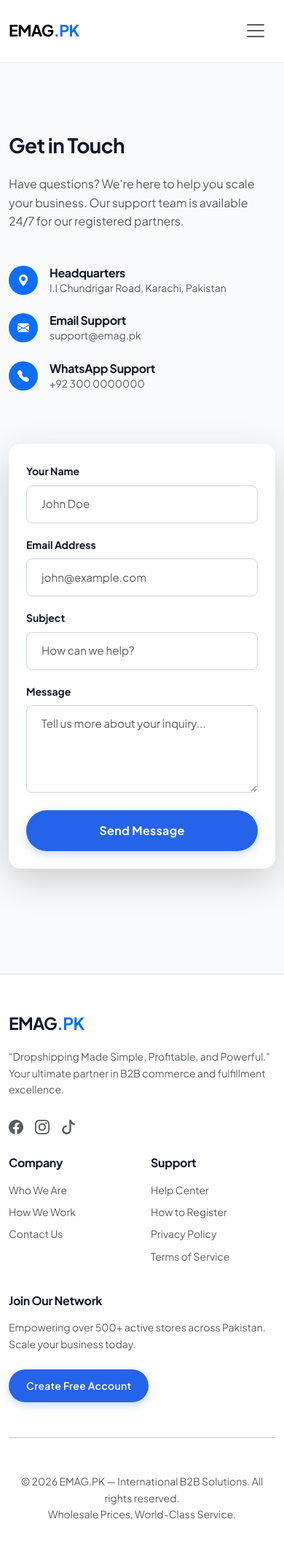
After one commit to lemukarram/B-2-B-eCommerce-Dropshipping, a PHP site: page /contact in a window 390 px wide. The commit adds this page. Shown: the whole page at 73% size. Run offline with PHP 8.4, Linux system fonts and the light colour scheme.

Commit message:
Fix order form persistence, update phone validation regex, add premium static pages, and integrate motivational slogans

```diff
--- a/src/app/Controllers/AuthController.php
+++ b/src/app/Controllers/AuthController.php
@@ -89,10 +89,12 @@ class AuthController
             Response::abort(403, 'Registration is currently closed.');
         }
 
+        $phoneRegex = '/^((\+92)|(0092)|(92)|(0))? ?3[0-9]{2} ?[0-9]{7}$/';
+
         $v = new Validator($request->all(), [
             'name'          => 'required|max:150',
             'email'         => 'required|email|max:255',
-            'phone'         => 'required|regex:/^03[0-9]{9}$/',
+            'phone'         => 'required|regex:' . $phoneRegex,
             'business_name' => 'required|max:200',
             'password'      => 'required|min:8|confirmed',
         ]);
--- /dev/null
+++ b/src/app/Controllers/StaticPageController.php
@@ -0,0 +1,46 @@
+<?php
+
+declare(strict_types=1);
+
+namespace App\Controllers;
+
+use Core\Request;
+use Core\View;
+
+class StaticPageController
+{
+    public function terms(Request $request): void
+    {
+        View::render('guest/pages/terms', ['pageTitle' => 'Terms & Conditions'], 'guest');
+    }
+
+    public function privacy(Request $request): void
+    {
+        View::render('guest/pages/privacy', ['pageTitle' => 'Privacy Policy'], 'guest');
+    }
+
+    public function about(Request $request): void
+    {
+        View::render('guest/pages/about', ['pageTitle' => 'Who We Are'], 'guest');
+    }
+
+    public function howItWorks(Request $request): void
+    {
+        View::render('guest/pages/how_it_works', ['pageTitle' => 'How We Work'], 'guest');
+    }
+
+    public function howToRegister(Request $request): void
+    {
+        View::render('guest/pages/how_to_register', ['pageTitle' => 'How to Register'], 'guest');
+    }
+
+    public function faqs(Request $request): void
+    {
+        View::render('guest/pages/faqs', ['pageTitle' => 'Frequently Asked Questions'], 'guest');
+    }
+
+    public function contact(Request $request): void
+    {
+        View::render('guest/pages/contact', ['pageTitle' => 'Contact Us'], 'guest');
+    }
+}
--- a/src/routes.php
+++ b/src/routes.php
@@ -37,6 +37,13 @@ $router->get( '/logout',           [AuthController::class, 'logout'],       ['au
 
 // ── Guest / Public ─────────────────────────────────────────────────────────
 $router->get('/',                          [HomeController::class,    'index'],   []);
+$router->get('/terms',                    [App\Controllers\StaticPageController::class, 'terms']);
+$router->get('/privacy',                  [App\Controllers\StaticPageController::class, 'privacy']);
+$router->get('/about',                    [App\Controllers\StaticPageController::class, 'about']);
+$router->get('/how-it-works',             [App\Controllers\StaticPageController::class, 'howItWorks']);
+$router->get('/how-to-register',          [App\Controllers\StaticPageController::class, 'howToRegister']);
+$router->get('/faqs',                     [App\Controllers\StaticPageController::class, 'faqs']);
+$router->get('/contact',                  [App\Controllers\StaticPageController::class, 'contact']);
 $router->get('/categories',                [GuestCategory::class,     'index'],   []);
 $router->get('/categories/:slug',          [GuestCategory::class,     'show'],    []);
 $router->get('/products',                  [GuestProduct::class,      'index'],   []);
--- /dev/null
+++ b/src/views/guest/pages/contact.php
@@ -0,0 +1,68 @@
+<div class="row">
+    <div class="col-lg-10 mx-auto py-5 animate-fade-in">
+        <div class="row g-5 align-items-center">
+            <div class="col-md-5">
+                <h1 class="fw-bold mb-4">Get in Touch</h1>
+                <p class="text-muted mb-5">Have questions? We're here to help you scale your business. Our support team is available 24/7 for our registered partners.</p>
+
+                <div class="d-flex mb-4">
+                    <div class="bg-primary text-white rounded-circle p-2 me-3 d-flex align-items-center justify-content-center" style="width: 40px; height: 40px;">
+                        <i class="bi bi-geo-alt-fill"></i>
+                    </div>
+                    <div>
+                        <h6 class="fw-bold mb-0">Headquarters</h6>
+                        <p class="small text-muted mb-0">I.I Chundrigar Road, Karachi, Pakistan</p>
+                    </div>
+                </div>
+
+                <div class="d-flex mb-4">
+                    <div class="bg-primary text-white rounded-circle p-2 me-3 d-flex align-items-center justify-content-center" style="width: 40px; height: 40px;">
+                        <i class="bi bi-envelope-fill"></i>
+                    </div>
+                    <div>
+                        <h6 class="fw-bold mb-0">Email Support</h6>
+                        <p class="small text-muted mb-0">support@emag.pk</p>
+                    </div>
+                </div>
+
+                <div class="d-flex mb-4">
+                    <div class="bg-primary text-white rounded-circle p-2 me-3 d-flex align-items-center justify-content-center" style="width: 40px; height: 40px;">
+                        <i class="bi bi-telephone-fill"></i>
+                    </div>
+                    <div>
+                        <h6 class="fw-bold mb-0">WhatsApp Support</h6>
+                        <p class="small text-muted mb-0">+92 300 0000000</p>
+                    </div>
+                </div>
+            </div>
+
+            <div class="col-md-7">
+                <div class="card border-0 shadow-lg rounded-4 p-4 p-lg-5">
+                    <form action="#" method="POST">
+                        <div class="row g-3">
+                            <div class="col-md-6">
+                                <label class="form-label small fw-bold">Your Name</label>
+                                <input type="text" class="form-control" placeholder="John Doe">
+                            </div>
+                            <div class="col-md-6">
+                                <label class="form-label small fw-bold">Email Address</label>
+                                <input type="email" class="form-control" placeholder="john@example.com">
+                            </div>
+                            <div class="col-12">
+                                <label class="form-label small fw-bold">Subject</label>
+                                <input type="text" class="form-control" placeholder="How can we help?">
+                            </div>
+                            <div class="col-12">
+                                <label class="form-label small fw-bold">Message</label>
+                                <textarea class="form-control" rows="4" placeholder="Tell us more about your inquiry..."></textarea>
+                            </div>
+                            <div class="col-12 mt-4">
+                                <button type="submit" class="btn btn-primary w-100 py-3 rounded-pill fw-bold">Send Message</button>
+                            </div>
+                        </div>
+                    </form>
+                </div>
+            </div>
+        </div>
+    </div>
+</div>
--- a/src/views/layouts/guest.php
+++ b/src/views/layouts/guest.php
@@ -39,13 +39,46 @@
 
 <footer class="bg-white border-top py-5 mt-5">
     <div class="container">
+        <div class="row">
+            <div class="col-lg-4 mb-4 mb-lg-0">
+                <a class="navbar-brand fw-bold fs-3 mb-3 d-inline-block" href="/">EMAG<span class="text-primary">.PK</span></a>
+                <p class="text-muted small mb-4 pe-lg-5">"Dropshipping Made Simple, Profitable, and Powerful." Your ultimate partner in B2B commerce and fulfillment excellence.</p>
+                <div class="d-flex gap-3">
+                    <a href="#" class="text-muted fs-5"><i class="bi bi-facebook"></i></a>
+                    <a href="#" class="text-muted fs-5"><i class="bi bi-instagram"></i></a>
+                    <a href="#" class="text-muted fs-5"><i class="bi bi-tiktok"></i></a>
+                </div>
+            </div>
+            <div class="col-6 col-lg-2 mb-4 mb-lg-0">
+                <h6 class="fw-bold mb-3">Company</h6>
+                <ul class="list-unstyled small">
+                    <li class="mb-2"><a href="/about" class="text-decoration-none text-muted">Who We Are</a></li>
+                    <li class="mb-2"><a href="/how-it-works" class="text-decoration-none text-muted">How We Work</a></li>
+                    <li class="mb-2"><a href="/contact" class="text-decoration-none text-muted">Contact Us</a></li>
+                </ul>
+            </div>
+            <div class="col-6 col-lg-2 mb-4 mb-lg-0">
+                <h6 class="fw-bold mb-3">Support</h6>
+                <ul class="list-unstyled small">
+                    <li class="mb-2"><a href="/faqs" class="text-decoration-none text-muted">Help Center</a></li>
+                    <li class="mb-2"><a href="/how-to-register" class="text-decoration-none text-muted">How to Register</a></li>
+                    <li class="mb-2"><a href="/privacy" class="text-decoration-none text-muted">Privacy Policy</a></li>
+                    <li class="mb-2"><a href="/terms" class="text-decoration-none text-muted">Terms of Service</a></li>
+                </ul>
+            </div>
+            <div class="col-lg-4">
+                <h6 class="fw-bold mb-3">Join Our Network</h6>
+                <p class="small text-muted mb-4">Empowering over 500+ active stores across Pakistan. Scale your business today.</p>
+                <a href="/register" class="btn btn-primary btn-sm rounded-pill px-4">Create Free Account</a>
+            </div>
+        </div>
+        <hr class="my-5 opacity-5">
         <div class="row align-items-center">
-            <div class="col-md-6 text-center text-md-start mb-3 mb-md-0">
-                <a class="navbar-brand fw-bold fs-4 mb-2 d-inline-block" href="/">EMAG<span class="text-primary">.PK</span></a>
-                <p class="text-muted small mb-0">The ultimate B2B dropshipping platform for sellers and stores.</p>
+            <div class="col-md-6 text-center text-md-start">
+                <p class="mb-0 text-muted small">&copy; <?= date('Y') ?> EMAG.PK — International B2B Solutions. All rights reserved.</p>
             </div>
             <div class="col-md-6 text-center text-md-end">
-                <p class="mb-0 text-muted">&copy; <?= date('Y') ?> EMAG.PK. All rights reserved.</p>
+                <p class="mb-0 text-muted small">Wholesale Prices, World-Class Service.</p>
             </div>
         </div>
     </div>
```
Also changed, not shown: src/app/Controllers/Store/OrderController.php (+8 -5 lines), src/views/guest/pages/about.php (added, +41 -0 lines), src/views/guest/pages/faqs.php (added, +68 -0 lines), src/views/guest/pages/how_it_works.php (added, +51 -0 lines), src/views/guest/pages/how_to_register.php (added, +46 -0 lines), src/views/guest/pages/privacy.php (added, +22 -0 lines), src/views/guest/pages/terms.php (added, +25 -0 lines), src/views/store/dashboard.php (+59 -35 lines), src/views/store/orders/create.php (+14 -2 lines).
